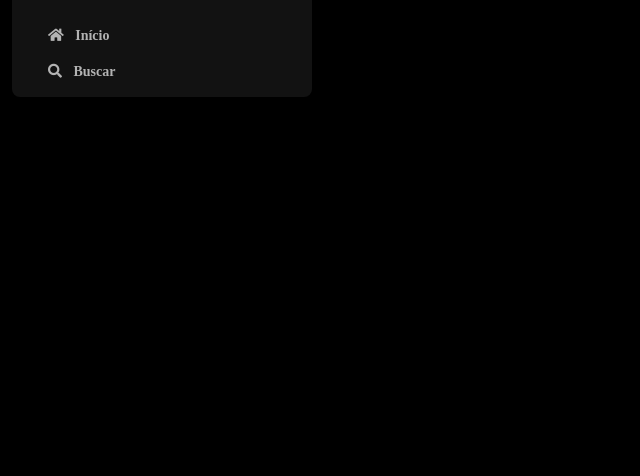
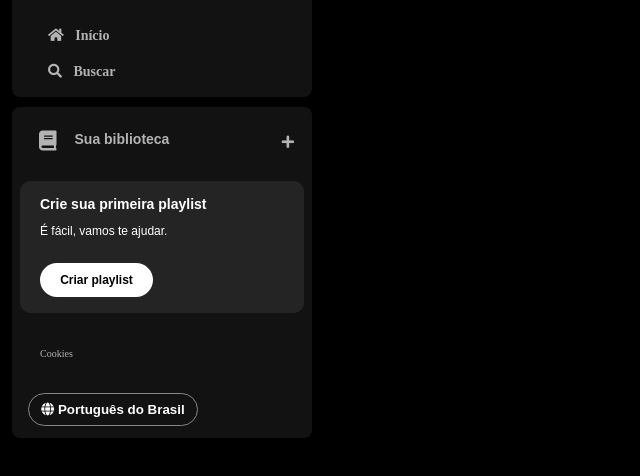
Before and after one commit to lauramendess/-Imersao-front-end-alura, a plain HTML site: page index.html in a window 1280 px wide. Shown: the part 58-534 px from the top of the page, without its empty margins (0-640 px from the left). Drawn offline with Linux system fonts and the light colour scheme.

Commit message:
atualização
aula 2

```diff
--- a/index.html
+++ b/index.html
@@ -6,13 +6,13 @@
     <meta name="viewport" content="width=device-width, initial-scale=1.0">
     <title>Spotify Imersão</title>
 
-    <link rel="stylesheet" href="reset.css">
-    <link rel="stylesheet" href="style.css">
-
     <link rel="stylesheet" href="https://use.fontawesome.com/releases/v5.15.4/css/solid.css"
         integrity="sha384-Tv5i09RULyHKMwX0E8wJUqSOaXlyu3SQxORObAI08iUwIalMmN5L6AvlPX2LMoSE" crossorigin="anonymous" />
     <link rel="stylesheet" href="https://use.fontawesome.com/releases/v5.15.4/css/fontawesome.css"
         integrity="sha384-jLKHWM3JRmfMU0A5x5AkjWkw/EYfGUAGagvnfryNV3F9VqM98XiIH7VBGVoxVSc7" crossorigin="anonymous" />
+
+    <link rel="stylesheet" href="reset.css">
+    <link rel="stylesheet" href="style.css">
 </head>
 
 <body>
@@ -38,6 +38,52 @@
                 </li>
             </ul>
         </nav>
+        <!--
+            Esta parte do código HTML é como eu fiz o meu desafio
+            antes de assistir a aula do desafio para corrigir
+
+        <div class="library">
+            <nav class="library__navigation">
+                <ul>
+                    <li>
+                        <a href="">
+                            <span class="fa fa-book"></span>
+                            <span>Sua biblioteca</span>
+                            <span class="fa fa-plus aux"></span>
+                        </a>
+                    </li>
+                </ul>
+            </nav>
+        </div>
+
+        -->
+        <div class="library">
+            <div class="library__content">
+                <button class="library__button">
+                    <span class="fa fa-book"></span>
+                    <span>Sua biblioteca</span>
+                </button>
+                <span class="fa fa-plus"></span>
+            </div>
+            <section class="section-playlist">
+                <div class="section-playlist__content">
+                        <span class="text title">Crie sua primeira playlist</span>
+                        <span class="text subtitle">É fácil, vamos te ajudar.</span>
+                        <button class="section-playlist__button">
+                            <span>Criar playlist</span>
+                        </button>
+                </div>
+            </section>
+            <div class="cookies">
+                <a href="">Cookies</a>
+            </div>
+            <div class="languages">
+                <button class="languages__button">
+                    <span class="fa fa-globe"></span>
+                    <span>Português do Brasil</span>
+                </button>
+            </div>
+        </div>
     </div>
 </body>
 
--- a/style.css
+++ b/style.css
@@ -48,3 +48,177 @@ body {
 .sidebar nav ul li span {
     margin-right: 8px; /* Adiciona um espaço entre o ícone e o texto */
 }
+
+/*
+    Esta parte do código CSS é como eu fiz o meu desafio
+    antes de assistir a aula do desafio para corrigir
+
+.library{
+    display: flex;
+}
+
+.library__navigation {
+    border-radius: 8px;
+    padding: 8px 16px;
+    background-color: #121212;
+    margin-top: 10px;
+    width: 100%;
+    height: auto;
+    max-width: 600px;
+}
+
+.library__navigation ul {
+    padding: 0;
+    margin: 0;
+    width: 100%;
+}
+
+.library nav ul {
+    margin-top: 10px;
+    margin-bottom: 10px;
+    padding: 0 20px 0 20px;
+}
+
+.library ul li {
+    padding: 10px 0;
+}
+
+.library__navigation ul li a {
+    font-weight: 600;
+    font-size: 14px;;
+    font-family: "DM Sans" sans-serif;
+}
+
+.library__navigation ul li a .aux {
+    margin-left: 115px;
+}
+
+*/
+
+.library {
+    background-color: #121212;
+    border-radius: 8px;
+    display: flex;
+    justify-content: space-between;
+    flex-direction: column;
+    padding: 4px 8px;
+    color: #b3b3b3;
+    font-weight: 600;
+    font-size: 14px;
+    margin-top: 10px;
+}
+
+.library .library__content{
+    display: flex;
+    justify-content: space-between;
+}
+
+.library .library__button{
+    display: flex;
+    margin-right: 10px;
+    color: #b3b3b3;
+    background-color: transparent;
+    border: 0px;
+    font-size: 14px;
+    font-weight: 700;
+    font-family: 'DM Sans', sans-serif;
+    text-align: center;
+    text-decoration: none;
+    text-transform: none;
+    padding: 20px 5px;
+}
+
+.library .library__button .fa{
+    font-size: 20px;
+    margin-right: 10px;
+    font-weight: 300;
+    padding-right: 8px;
+    color: #b3b3b3;
+}
+
+.library .library__content .fa-plus{
+    margin: 24px 10px;
+}
+
+.library .library__button .fa-book {
+    margin-left: 14px;
+}
+
+.section-playlist{
+    display: flex;
+    align-items: flex-start;
+    justify-content: space-between;
+    gap: 20px;
+    background-color: #242424;
+    color: #b3b3b3;
+    font-weight: 600;
+    font-size: 14px;
+    margin: 8px 0px;
+    padding: 16px 20px;
+    border-radius: 10px;
+}
+
+.section-playlist .section-playlist__content{
+    display: flex;
+    flex-direction: column;
+}
+
+.section-playlist__content .text{
+    padding-bottom: 14px;
+    color: #fff;
+    font-family: 'DM Sans', sans-serif;
+}
+
+.section-playlist__content .title{
+    font-weight: 700;
+}
+
+.section-playlist__content .subtitle{
+    font-weight: 500;
+    font-size: 12px;
+}
+
+.section-playlist__content .section-playlist__button{
+    display: flex;
+    justify-content: center;
+    background-color: #fff;
+    color: #000;
+    border-radius: 20px;
+    font-size: 12px;
+    font-weight: 700;
+    font-family: "DM Sans", sans-serif;
+    text-decoration: none;
+    text-transform: none;
+    padding: 10px;
+    margin-top: 12px;
+    border: 0px;
+    width: 113px;
+}
+
+.sidebar .cookies{
+    margin: 25px 20px;
+}
+
+.sidebar .cookies a{
+    color: #b3b3b3;
+    font-weight: 500;
+    font-size: 10px;
+    text-decoration: none;
+}
+
+.sidebar .cookies a:hover{
+    text-decoration: underline;
+}
+
+.languages .languages__button{
+    align-items: center;
+    background-color: transparent;
+    border: 1px solid #878787;
+    color: #fff;
+    font-weight: bold;
+    cursor: pointer;
+    width: 170px;
+    margin: 8px;
+    padding: 8px;
+    border-radius: 20px;
+}
```
